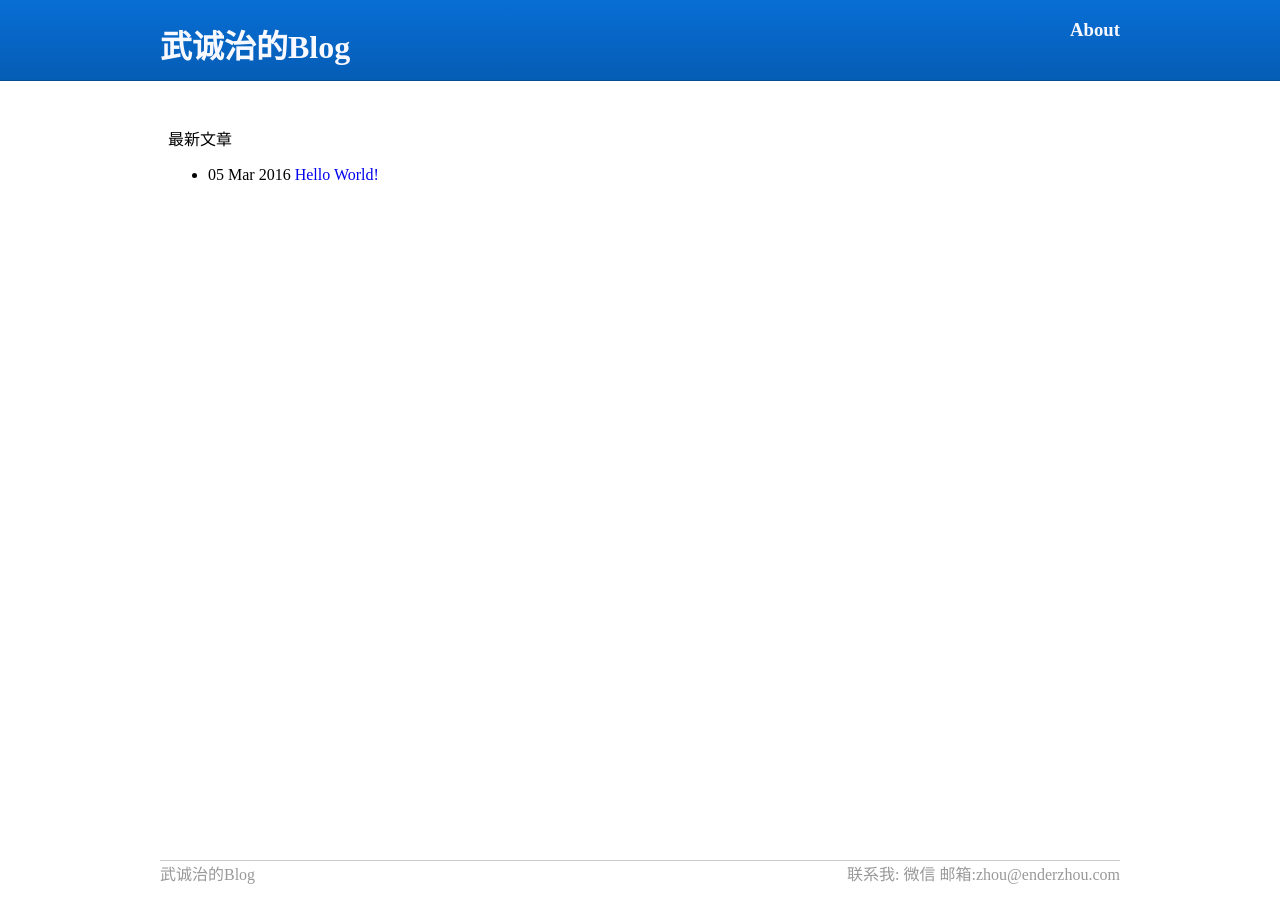
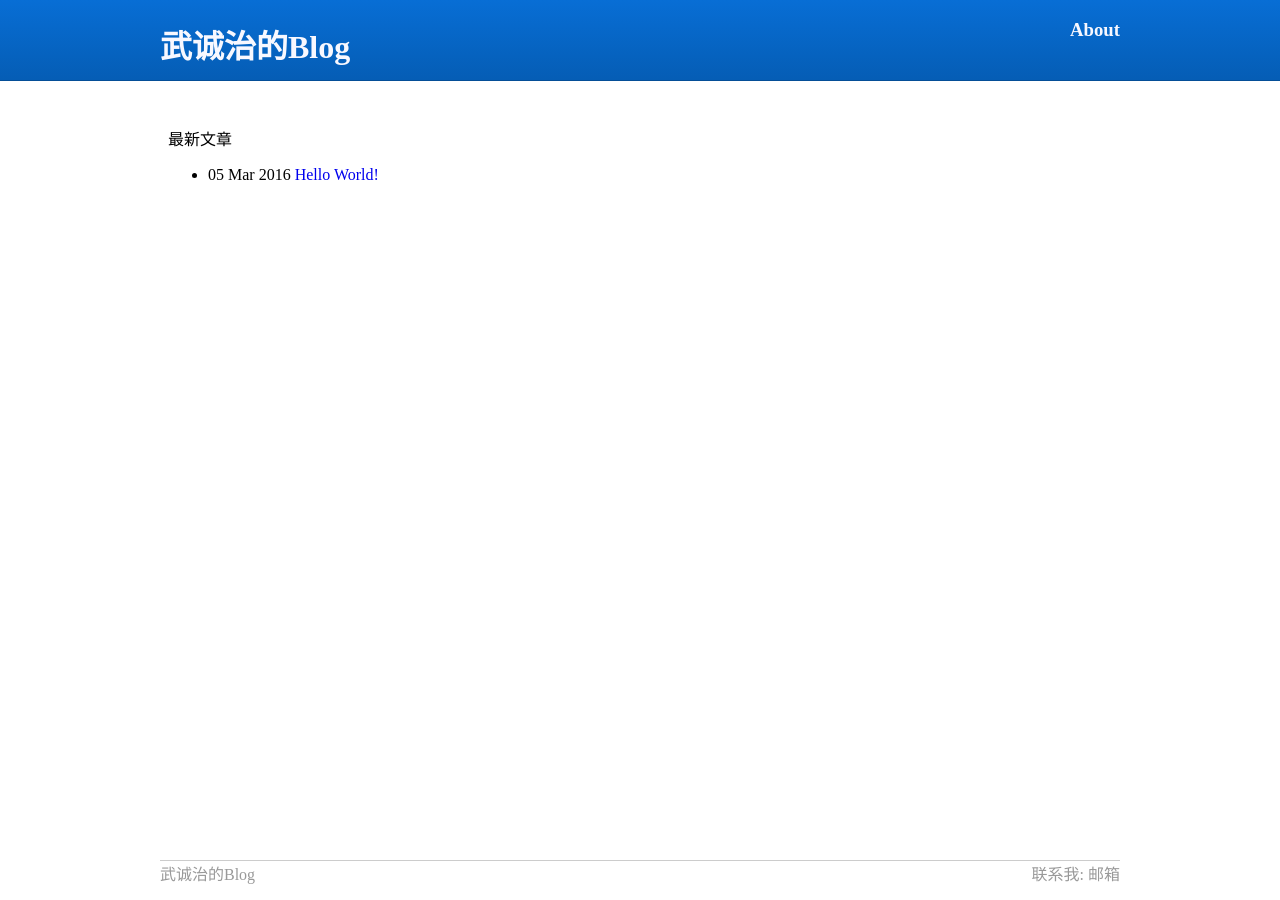
Before and after one commit to EnderZhou/EnderZhou, a Jekyll site: the page built from index.html, in a window 1280 px wide. Built offline with Jekyll 4.4.1, drawn with Linux system fonts in a browser that asks for light colours.

Commit message:
20160307

```diff
--- a/_layouts/default.html
+++ b/_layouts/default.html
@@ -117,8 +117,10 @@ a,a:hover{text-decoration:none;}
         <span class="c-fl">武诚治的Blog</span>
         <div class="c-fr">
         <span >联系我:</span>
-        <span >微信</span>
-        <span ><a href="mailto:zhou@enderzhou.com">邮箱:zhou@enderzhou.com</a></span>
+<!--         <span >微信</span>
+        <span >微博</span>
+        <span ></span> -->
+        <span ><a href="mailto:zhou@enderzhou.com">邮箱</a></span>
         </div>
     </div>
 </div>
```
